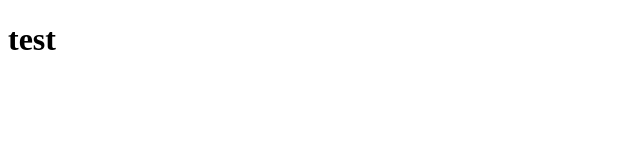
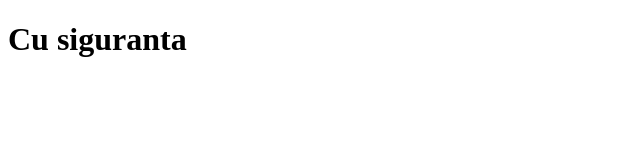
Before and after one commit to Mindralex/coursera-test, a plain HTML site: page mod2_solution/index.html in a window 1280 px wide. Shown: the whole page, without its empty margins (0-640 px from the left). Drawn offline with Linux system fonts and the light colour scheme.

Commit message:
mod2_solution

```diff
--- a/mod2_solution/index.html
+++ b/mod2_solution/index.html
@@ -1,9 +1,9 @@
 <!DOCTYPE html>
 <html>
 <head>
-	<title>Asa</title>
+	<title>Ma distrez</title>
 </head>
 <body>
-<h1>test</h1>
+<h1>Cu siguranta</h1>
 </body>
 </html>
```
